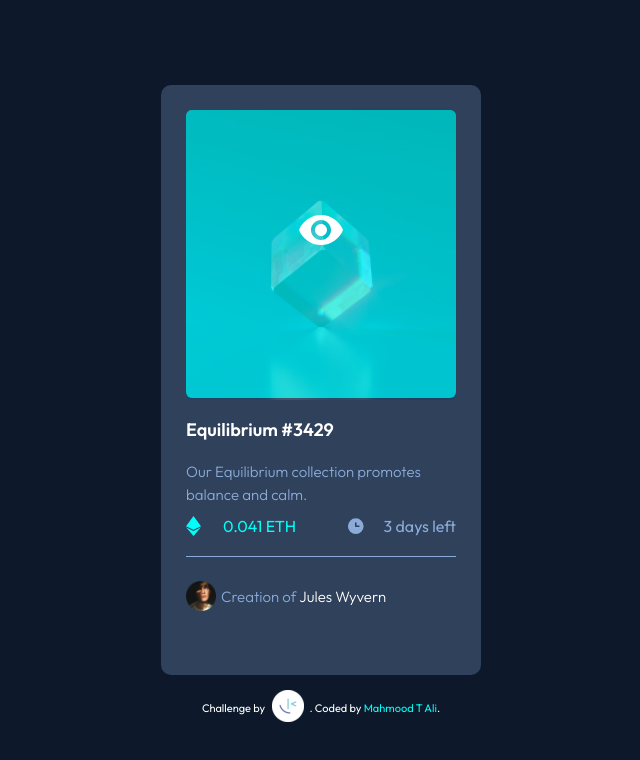
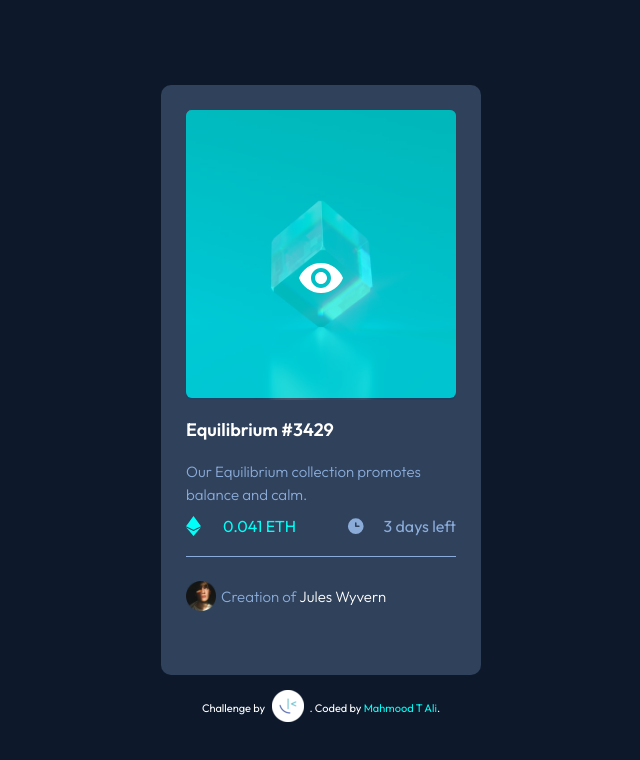
Before and after one commit to mahmood601/nft-preview-card-component-main, a plain HTML site: page index.html in a window 1280 px wide. In both pictures the pointer is over the element 640 px from the left and 254 px from the top of the page. Shown: the whole page, without its empty margins (319-959 px from the left). Drawn offline with Linux system fonts and the light colour scheme.

Commit message:
Edit style.css

```diff
--- a/style.css
+++ b/style.css
@@ -150,7 +150,7 @@ p {
  content: url("images/icon-view.svg");
   position: absolute;
   left: 50%;
-  top: 29%;
+  top: 35%;
   transform: translate(-50%, -50%);
   color: #000;
   z-index: 1;
```
